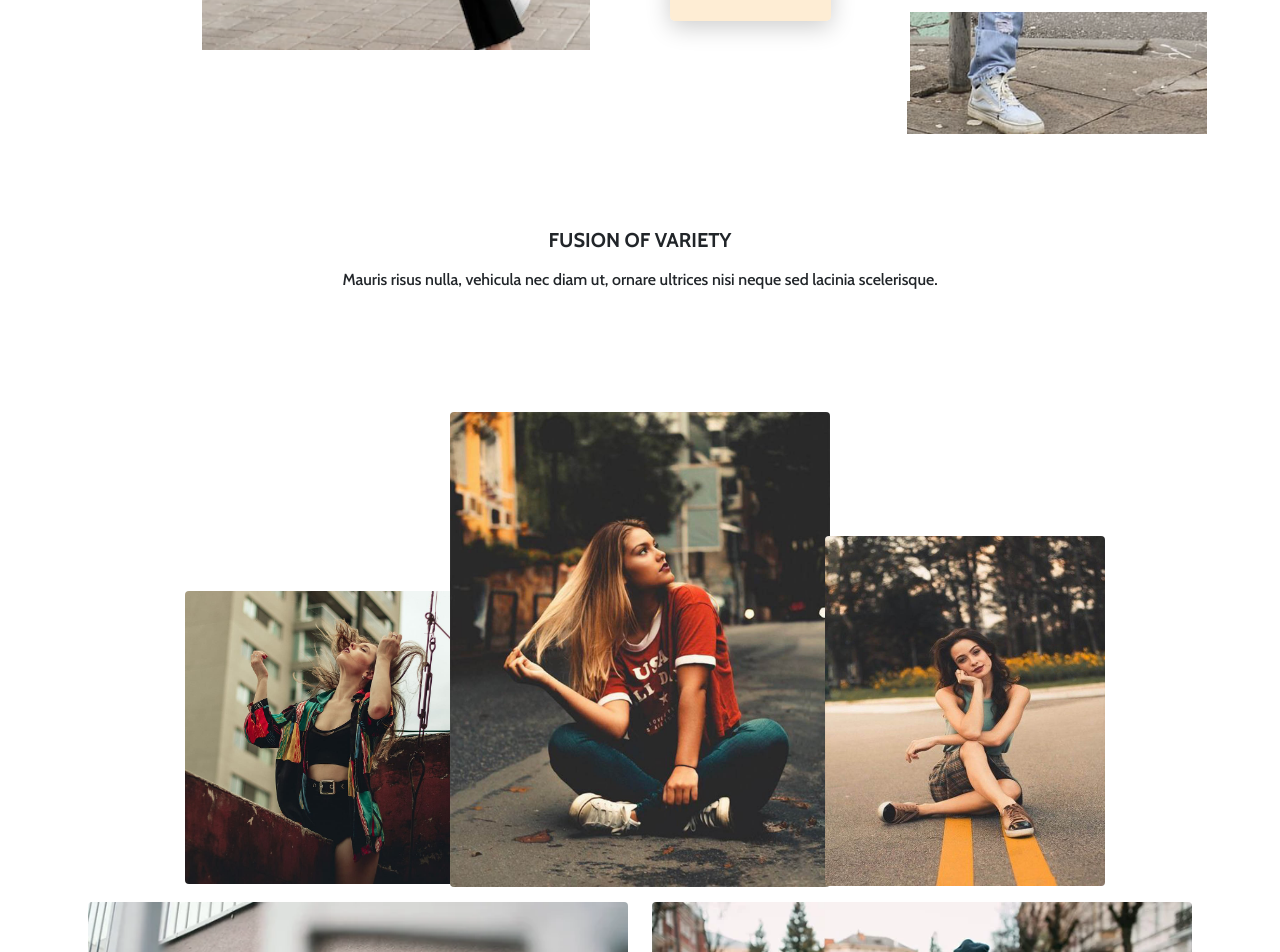
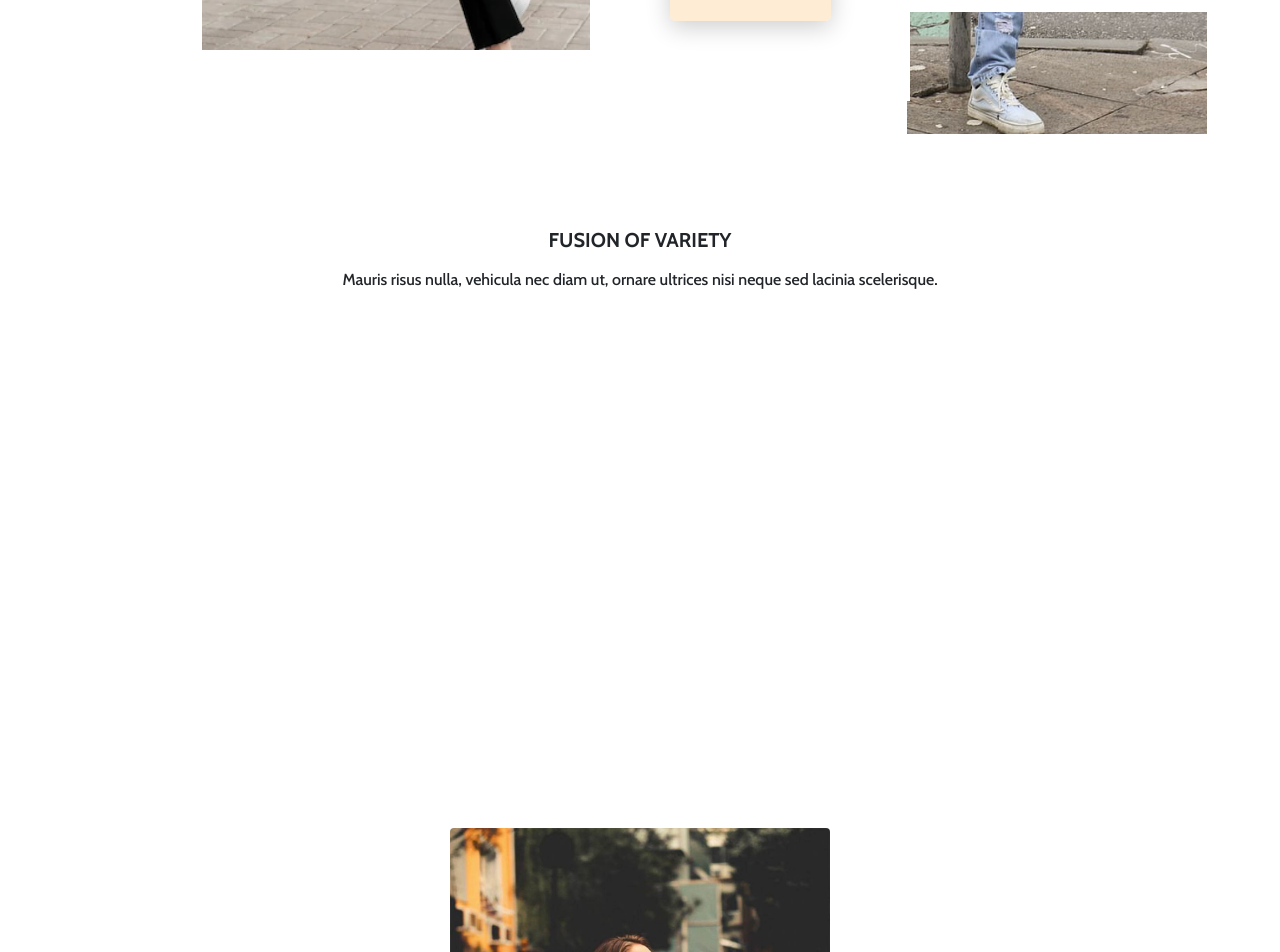
Before and after one commit to fransan990/gelioX_Client, a React (Create React App) app: page / in a window 1280 px wide. Shown: the part 3892-4844 px from the top of the page. Built offline with nearby package versions, Linux system fonts and the light colour scheme; no server answers.

Commit message:
NewProductForm.jsx

```diff
--- a/src/components/NewProductForm/NewProductForm.jsx
+++ b/src/components/NewProductForm/NewProductForm.jsx
@@ -91,6 +91,7 @@ const NewProductForm = ({ fireFinalActions }) => {
                 <Col lg={6}>
                     <Form.Label>Categoria</Form.Label>
                     <Form.Control as='select' aria-label="Default select example" className="mb-3" name="category" value={category} onChange={handleInputChange}>
+                        <option>Elije una categoria</option>
                         <option value="sneakers">sneakers</option>
                         <option value="apparel">apparel</option>
                     </Form.Control>
@@ -99,7 +100,8 @@ const NewProductForm = ({ fireFinalActions }) => {
                 <Col lg={6}>
                     <Form.Label>Tamaño</Form.Label>
                     <Form.Control as='select' aria-label="Default select example" className="mb-3" name="size" value={size} onChange={handleInputChange}>
-                        <option value="XXL">XXL</option>
+                        <option>Elije una talla</option>
+                        <option value="XXL" selected>XXL</option>
                         <option value="Xl">Xl</option>
                         <option value="L">L</option>
                         <option value="M">M</option>
--- a/src/pages/HomePage/HomePage.css
+++ b/src/pages/HomePage/HomePage.css
@@ -377,7 +377,8 @@ h5 {
 
 .cajaSeccion7 {
     position: absolute;
-    top: 538%;
+    top: 590%;
+
 }
 
 .cajaSeccion7 img {
```
